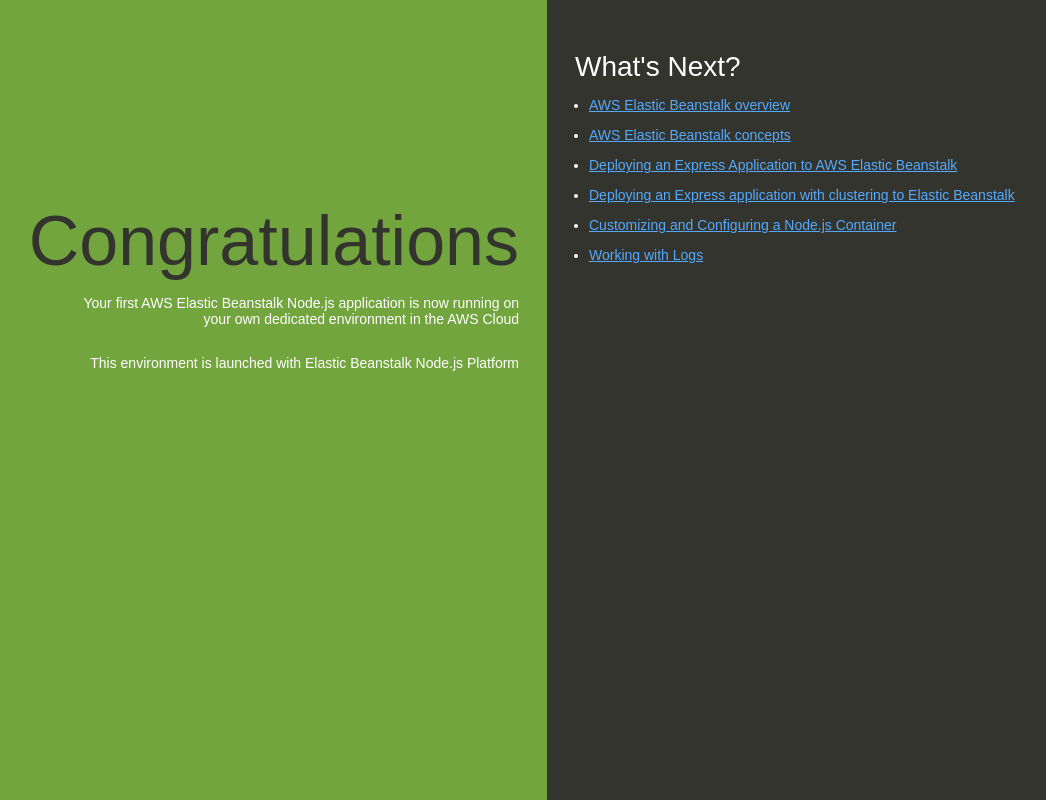
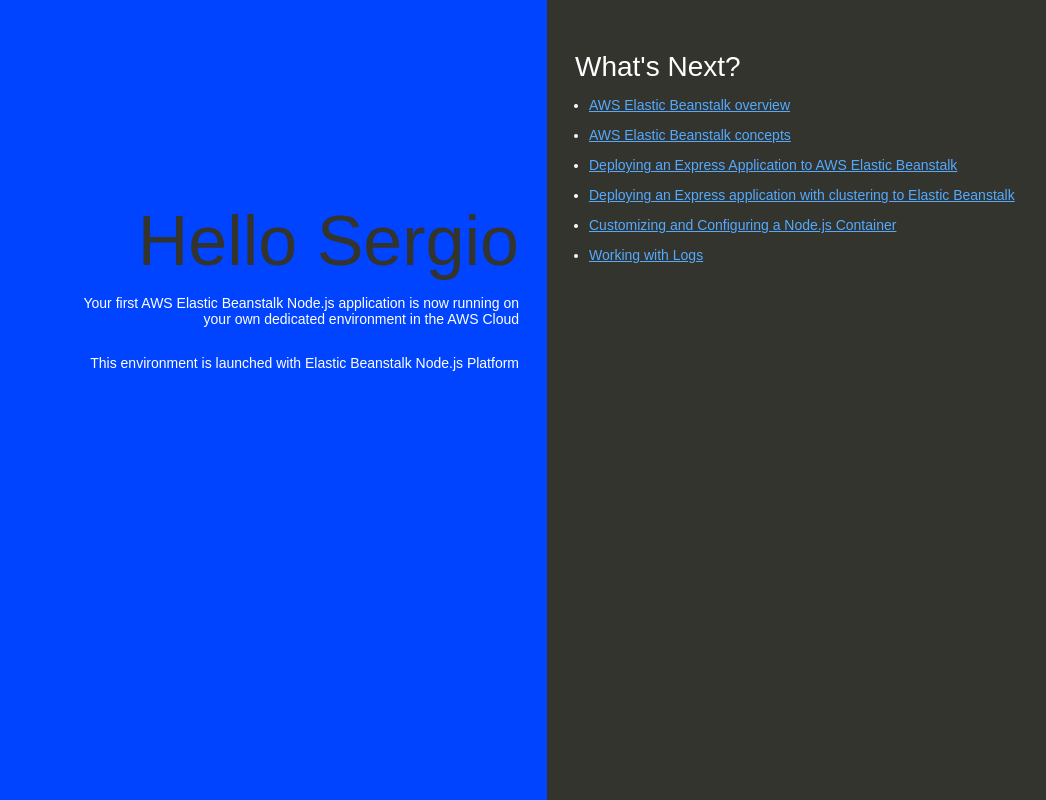
Before and after one commit to sergio-villanueva/cicd_test, a website: page index.html in a window 1280 px wide. Shown: the whole page, without its empty margins (93-1139 px from the left). Drawn offline with Linux system fonts and the light colour scheme.

Commit message:
Update background color and header text in index.html

```diff
--- a/index.html
+++ b/index.html
@@ -35,7 +35,7 @@
 
         text-align: right;
         padding-top: 11em;
-        background-color: #73A53E;
+        background-color: #0044ff;
 
       }
       .textColumn p {
@@ -74,7 +74,7 @@
   </head>
   <body>
     <div class="textColumn">
-      <h1>Congratulations</h1>
+      <h1>Hello Sergio</h1>
       <p>Your first AWS Elastic Beanstalk Node.js application is now running on your own dedicated environment in the AWS Cloud</p>
       <p>This environment is launched with Elastic Beanstalk Node.js Platform</p>
     </div>
```
